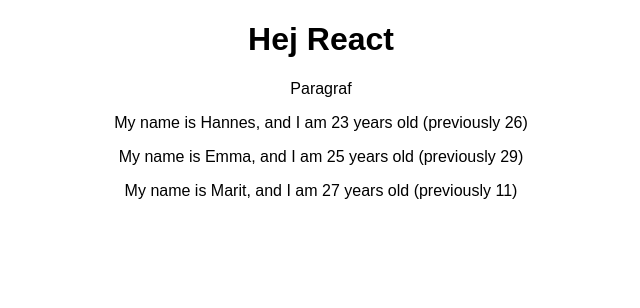
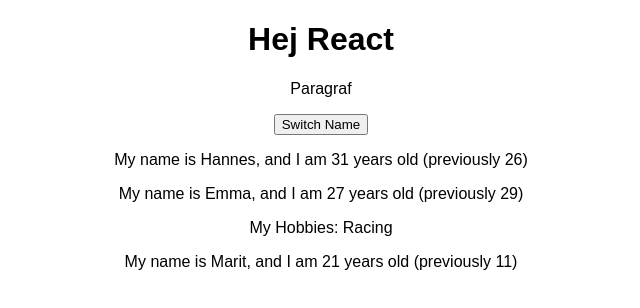
Before and after one commit to hander87/UdemyReactCourse, a React (Create React App) app: page / in a window 1280 px wide. Shown: the top 308 px of the page, without its empty margins (319-959 px from the left). Built offline with nearby package versions, Linux system fonts and the light colour scheme.

Commit message:
Click Events and functions

```diff
--- a/src/App.js
+++ b/src/App.js
@@ -3,14 +3,46 @@
 import Person from './Person/Person';
 
 class App extends Component {
+
+  state = {
+    persons: [
+      { name: 'Hannes', age: 31 },
+      { name: 'Emma', age: 27 },
+      { name: 'Marit', age: 21 }
+    ],
+    otherState: 'Some other value'
+  }
+
+  switchNameHandler = (newName) => {
+    // console.log('Clicki click!');
+    // DON'T DO THIS: this.state.persons[0].name = 'Hones';
+    this.setState({
+      persons: [
+        { name: newName, age: 31 },
+        { name: 'Emma', age: 27 },
+        { name: 'Marit', age: 81 }
+      ]
+    })
+  }
+
   render() {
     return (
       <div className="App">
         <h1>Hej React</h1>
         <p>Paragraf</p>
-        <Person name="Hannes" age="23" />
-        <Person name="Emma" age="25">My Hobbies: Racing</Person>
-        <Person name="Marit" age="27" />
+        <button onClick={ () => this.switchNameHandler('SwitchHannes') }>Switch Name</button>
+        <Person
+          name={this.state.persons[0].name}
+          age={this.state.persons[0].age} />
+        <Person
+          name={this.state.persons[1].name}
+          age={this.state.persons[1].age}
+          click={this.switchNameHandler.bind(this, 'Hunnes')}>
+          My Hobbies: Racing
+        </Person>
+        <Person
+          name={this.state.persons[2].name}
+          age={this.state.persons[2].age} />
       </div>
     );
     // return React.createElement('div', {className: 'App'}, React.createElement('h1', null, 'Hej React'));
--- a/src/Person/Person.js
+++ b/src/Person/Person.js
@@ -5,7 +5,10 @@
   const randomAge = Math.floor(Math.random() * 30);
 
   return (
-    <p>My name is {props.name}, and I am {props.age} years old (previously {randomAge})</p>
+    <div>
+      <p onClick={props.click}>My name is {props.name}, and I am {props.age} years old (previously {randomAge})</p>
+      <p>{props.children}</p>
+    </div>
   );
 }
 
```
